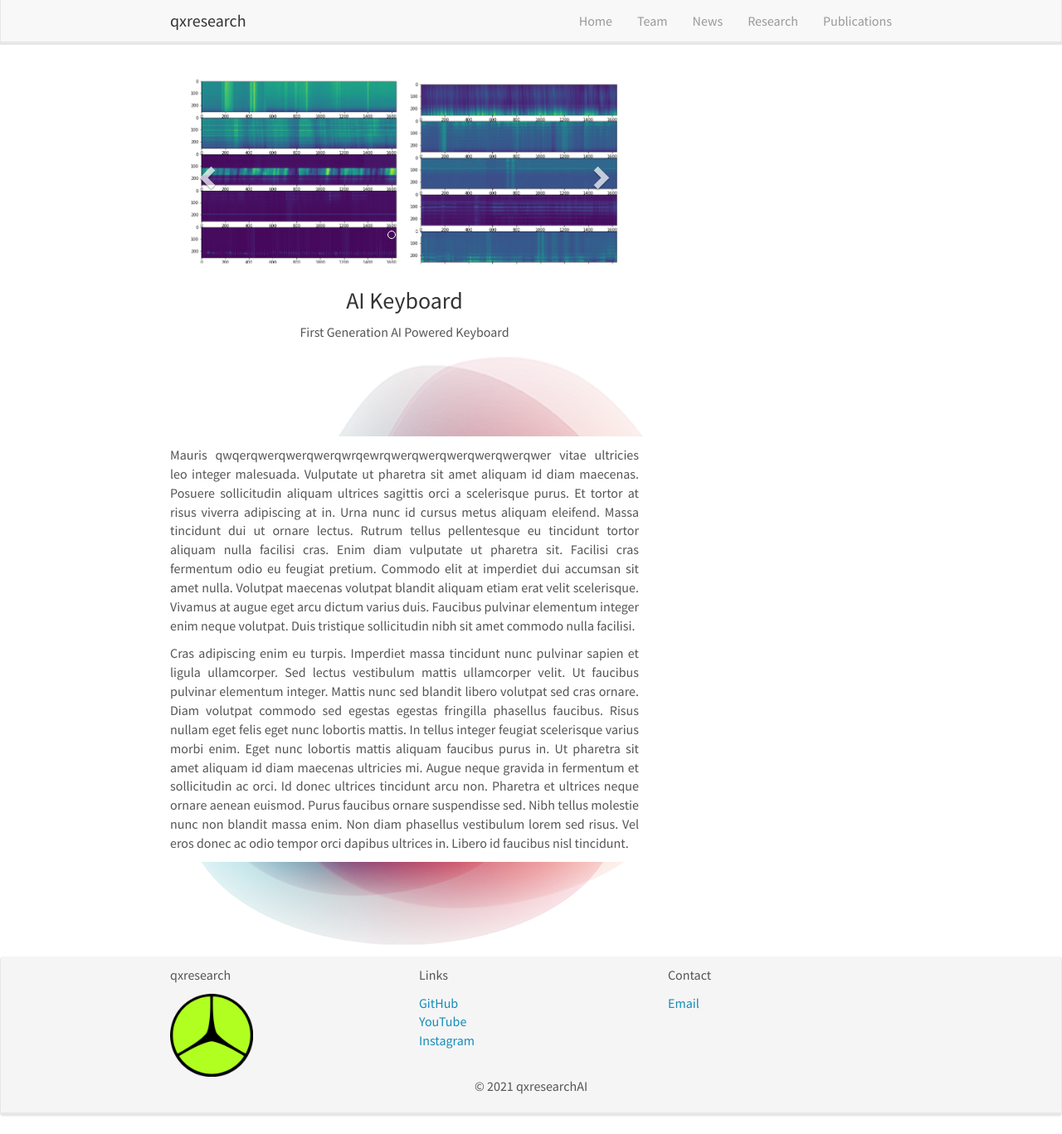
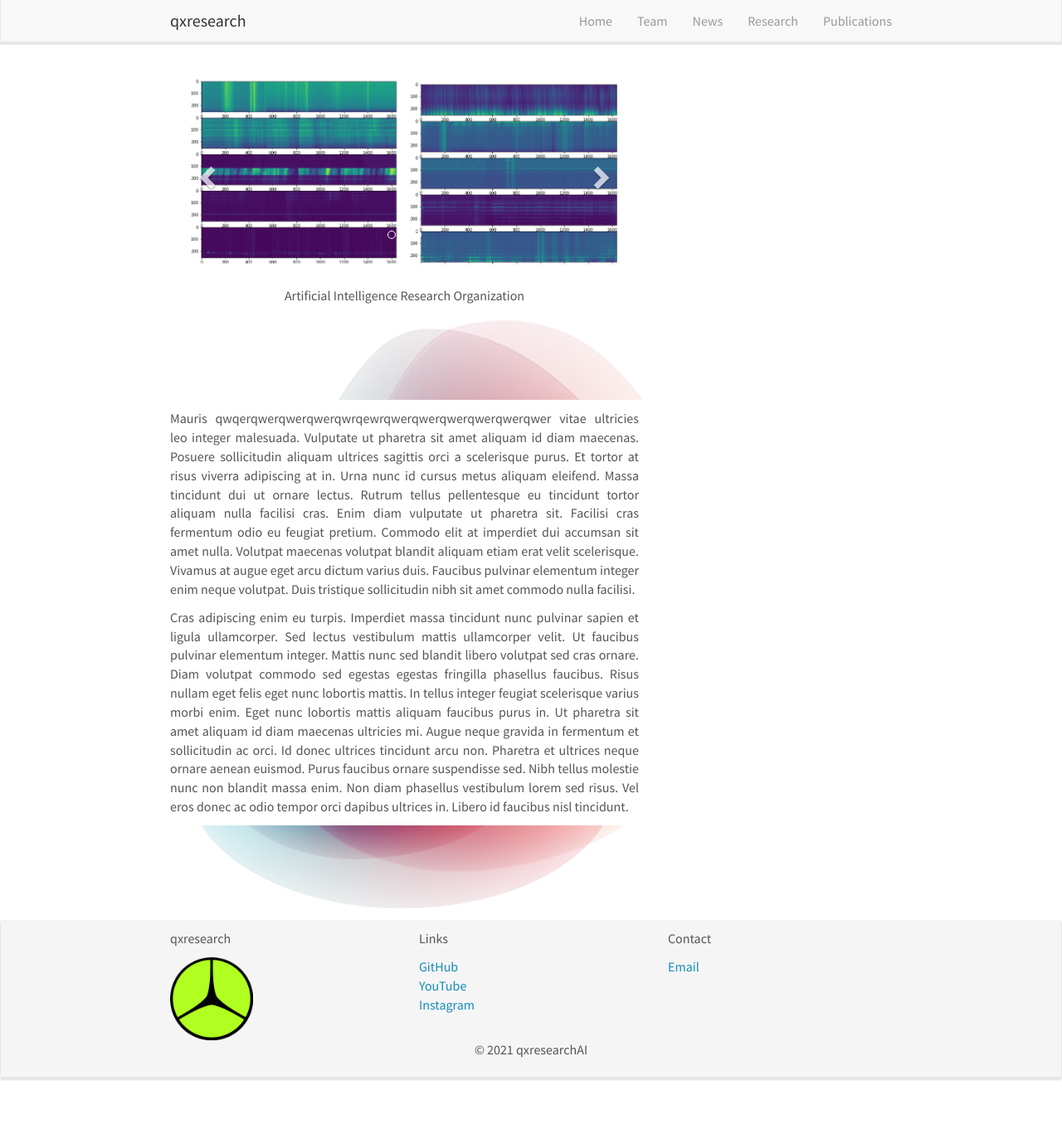
Before and after one commit to qxresearch/qxresearch.github.io, a Jekyll site: the page built from _pages/home.md, in a window 1280 px wide and 1367 px high. Shown: the whole window at 83% size. Built offline with Jekyll 4.4.1, drawn with Linux system fonts in a browser that asks for light colours; nearby versions of some CDN libraries; comment, search, counter and statistics services are not loaded.

Commit message:
Update home.md

```diff
--- a/_pages/home.md
+++ b/_pages/home.md
@@ -6,10 +6,8 @@ sitemap: false
 permalink: /
 ---
 
-
-  <h3 align="center">AI Keyboard</h3>
   <p align="center">
-    First Generation AI Powered Keyboard
+    Artificial Intelligence Research Organization
   </p>
 
 <p align="center">
```
